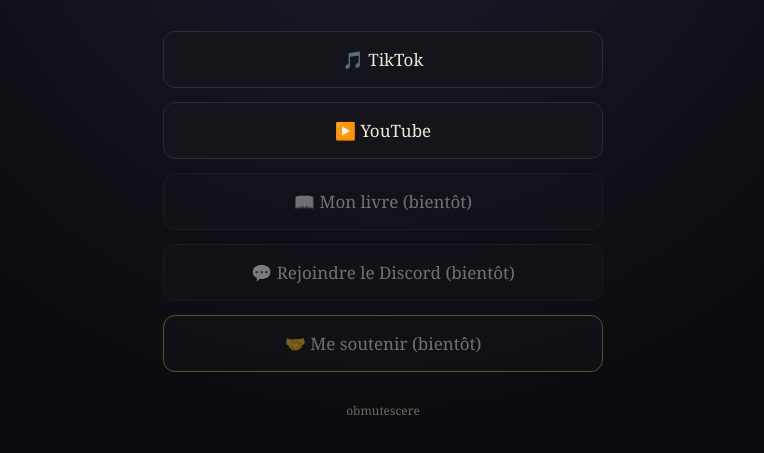
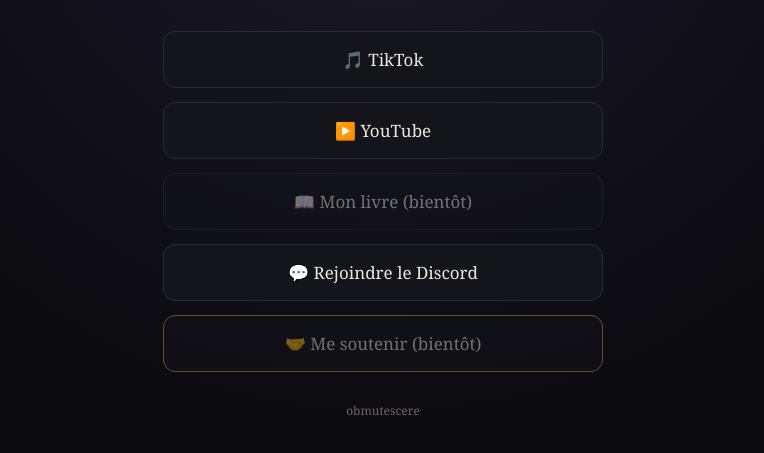
Before and after one commit to fedsped-spec/liens, a plain HTML site: page index.html in a window 1280 px wide. Shown: the part 181-634 px from the top of the page, without its empty margins (257-1021 px from the left). Drawn offline with Linux system fonts and the light colour scheme.

Commit message:
Ajout lien Discord

```diff
--- a/index.html
+++ b/index.html
@@ -30,7 +30,7 @@
 <a class="l" href="https://www.tiktok.com/@obmutescere" target="_blank" rel="noopener">🎵 TikTok</a>
 <a class="l" href="https://youtube.com/@obmutescere" target="_blank" rel="noopener">▶️ YouTube</a>
 <a class="l off" href="#" id="livre">📖 Mon livre (bientôt)</a>
-<a class="l off" href="#" id="discord">💬 Rejoindre le Discord (bientôt)</a>
+<a class="l" href="https://discord.gg/Hb3w4DNpv" target="_blank" rel="noopener">💬 Rejoindre le Discord</a>
 <a class="l s off" href="#" id="soutien">🤝 Me soutenir (bientôt)</a>
 <footer>obmutescere</footer>
 </main>
```
